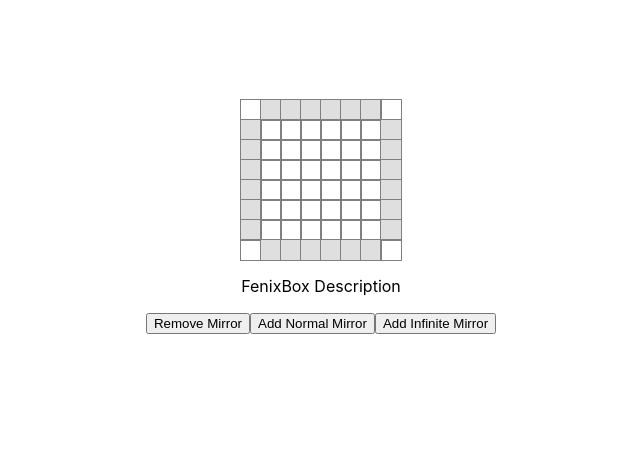
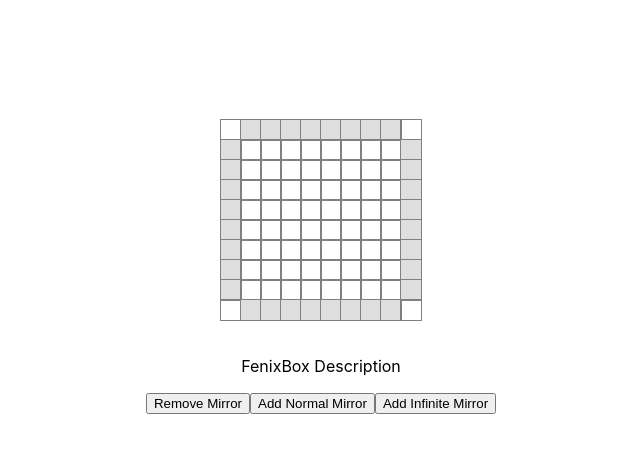
Before and after one commit to ivanleongwm/fe_assignment, a React (Create React App) app in the folder javascript-react-visualisation/: page / in a window 1280 px wide. Shown: the top 452 px of the page, without its empty margins (319-959 px from the left). Built offline with nearby package versions, Linux system fonts and the light colour scheme.

Commit message:
added edge and outer line

```diff
--- a/javascript-react-visualisation/src/Visualiser/Node/Node.css
+++ b/javascript-react-visualisation/src/Visualiser/Node/Node.css
@@ -5,11 +5,15 @@
   display: inline-block;
 }
 
+.node.outside {
+  outline: none;
+}
+
 .node-mirror {
   background-color: red;
 }
 
-.true {
+.edge {
   background-color: rgb(223, 223, 223);
 }
 
--- a/javascript-react-visualisation/src/Visualiser/grid.jsx
+++ b/javascript-react-visualisation/src/Visualiser/grid.jsx
@@ -2,7 +2,7 @@ import React, { useState, useEffect } from 'react';
 import Node from './Node/Node'
 import './grid.css'
 
-const HOLES = 8;
+const HOLES = 8
 
 export default function Grid() {
     const [state, setState] = useState({
@@ -20,7 +20,7 @@ export default function Grid() {
 
     useEffect(() => {
         setState({
-            grid: getInitialGrid(HOLES)
+            grid: getInitialGrid(HOLES+4) // add 2 holes for edges
         });
     }, [])
 
@@ -59,15 +59,24 @@ const getInitialGrid = (HOLES) => {
     for (let row = 0; row < HOLES; row++) {
         const currentRow = [];
         for (let col = 0; col < HOLES; col++) {
-            if ((row == 0 & col == 0) | (row == HOLES-1 & col == HOLES-1)
-                | (row == 0 & col == HOLES-1) | (row == HOLES-1 & col == 0)
+            if ( (row == 1 & col == 0) | (row == 0 & col == 1)
+                | (row == HOLES-2 & col == HOLES-1) | (row == HOLES-1 & col == HOLES-2)
+                | (row == 1 & col == HOLES-1) | (row == 0 & col == HOLES-2)
+                | (row == HOLES-2 & col == 0) | (row == HOLES-1 & col == 1)
                 ) {
-                currentRow.push(createNode(col, row, false));
+                currentRow.push(createNode(col, row, 'outside'));
+            }
+            else if ((row == 1 & col == 1)| (row == HOLES-2 & col == HOLES-2)
+                     |(row == 1 & col == HOLES-2) | (row == HOLES-2 & col == 1)) {
+                currentRow.push(createNode(col, row, 'white-edge'));
+            }
+            else if ((row == 1) | (col == 1) | (row == HOLES-2) | (col == HOLES-2)) {
+                currentRow.push(createNode(col, row, 'edge'));
             }
             else if ((row == 0) | (col == 0) | (row == HOLES-1) | (col == HOLES-1)) {
-                currentRow.push(createNode(col, row, true));
+                currentRow.push(createNode(col, row, 'outside'));
             } else {
-                currentRow.push(createNode(col, row, false));
+                currentRow.push(createNode(col, row, 'inside'));
             }
 
         }
```
